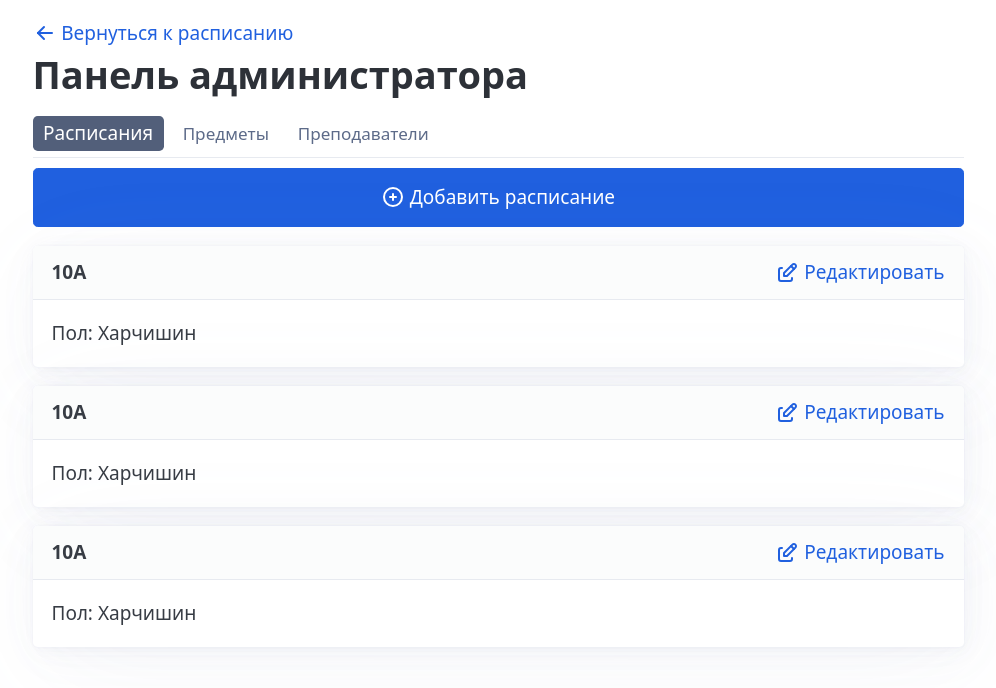
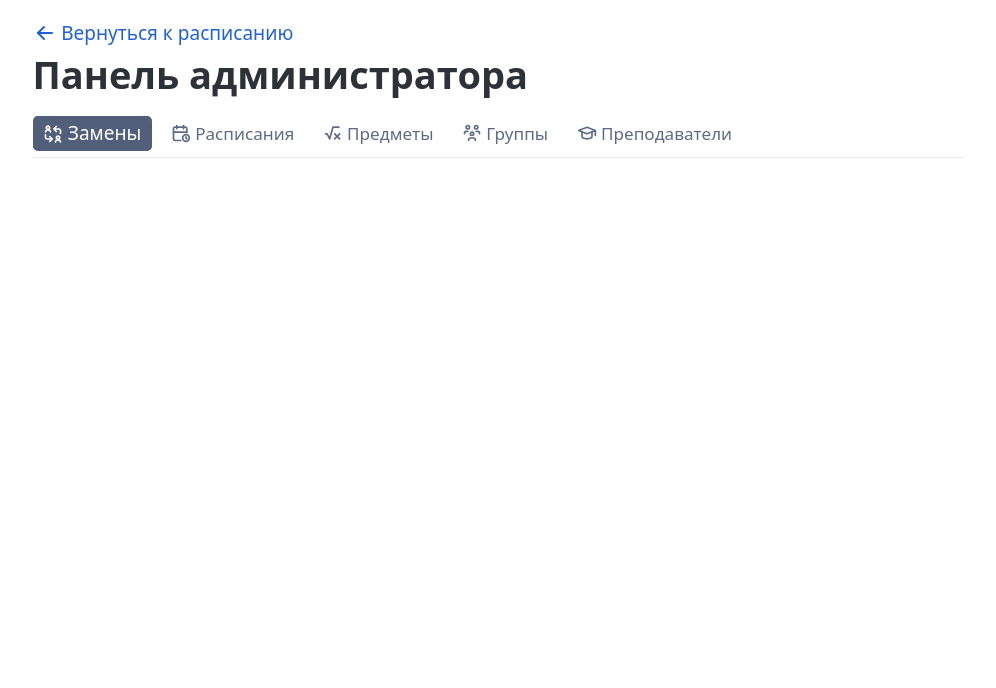
Before and after one commit to pakhrom/school-timetable, a SvelteKit app in the folder web/: page /manage in a window 1280 px wide. Shown: the top 688 px of the page, without its empty margins (142-1138 px from the left). Built offline with nearby package versions, Linux system fonts and the light colour scheme.

Commit message:
feat(web): update navigation bar in /manage

```diff
--- a/web/src/routes/manage/+page.svelte
+++ b/web/src/routes/manage/+page.svelte
@@ -32,11 +32,61 @@
 
 <div class="tabs-container">
 	<button
+		class={['secondary', 'tab', currentTab.tab === 'replacements' ? '' : 'outline']}
+		onclick={() => {
+			currentTab.tab = 'replacements';
+		}}
+	>
+		<svg
+			xmlns="http://www.w3.org/2000/svg"
+			width="20"
+			height="20"
+			viewBox="0 0 24 24"
+			fill="none"
+			stroke="currentColor"
+			stroke-width="2"
+			stroke-linecap="round"
+			stroke-linejoin="round"
+			class="icon icon-tabler icons-tabler-outline icon-tabler-replace-user"
+			><path stroke="none" d="M0 0h24v24H0z" fill="none" /><path
+				d="M21 11v-3c0 -.53 -.211 -1.039 -.586 -1.414c-.375 -.375 -.884 -.586 -1.414 -.586h-6m0 0l3 3m-3 -3l3 -3"
+			/><path
+				d="M3 13.013v3c0 .53 .211 1.039 .586 1.414c.375 .375 .884 .586 1.414 .586h6m0 0l-3 -3m3 3l-3 3"
+			/><path
+				d="M16 16.502c0 .53 .211 1.039 .586 1.414c.375 .375 .884 .586 1.414 .586c.53 0 1.039 -.211 1.414 -.586c.375 -.375 .586 -.884 .586 -1.414c0 -.53 -.211 -1.039 -.586 -1.414c-.375 -.375 -.884 -.586 -1.414 -.586c-.53 0 -1.039 .211 -1.414 .586c-.375 .375 -.586 .884 -.586 1.414z"
+			/><path
+				d="M4 4.502c0 .53 .211 1.039 .586 1.414c.375 .375 .884 .586 1.414 .586c.53 0 1.039 -.211 1.414 -.586c.375 -.375 .586 -.884 .586 -1.414c0 -.53 -.211 -1.039 -.586 -1.414c-.375 -.375 -.884 -.586 -1.414 -.586c-.53 0 -1.039 .211 -1.414 .586c-.375 .375 -.586 .884 -.586 1.414z"
+			/><path
+				d="M21 21.499c0 -.53 -.211 -1.039 -.586 -1.414c-.375 -.375 -.884 -.586 -1.414 -.586h-2c-.53 0 -1.039 .211 -1.414 .586c-.375 .375 -.586 .884 -.586 1.414"
+			/><path
+				d="M9 9.499c0 -.53 -.211 -1.039 -.586 -1.414c-.375 -.375 -.884 -.586 -1.414 -.586h-2c-.53 0 -1.039 .211 -1.414 .586c-.375 .375 -.586 .884 -.586 1.414"
+			/></svg
+		>
+		Замены
+	</button>
+	<button
 		class={['secondary', 'tab', currentTab.tab === 'timetables' ? '' : 'outline']}
 		onclick={() => {
 			currentTab.tab = 'timetables';
 		}}
 	>
+		<svg
+			xmlns="http://www.w3.org/2000/svg"
+			width="20"
+			height="20"
+			viewBox="0 0 24 24"
+			fill="none"
+			stroke="currentColor"
+			stroke-width="2"
+			stroke-linecap="round"
+			stroke-linejoin="round"
+			class="icon icon-tabler icons-tabler-outline icon-tabler-calendar-time"
+			><path stroke="none" d="M0 0h24v24H0z" fill="none" /><path
+				d="M11.795 21h-6.795a2 2 0 0 1 -2 -2v-12a2 2 0 0 1 2 -2h12a2 2 0 0 1 2 2v4"
+			/><path d="M18 18m-4 0a4 4 0 1 0 8 0a4 4 0 1 0 -8 0" /><path d="M15 3v4" /><path
+				d="M7 3v4"
+			/><path d="M3 11h16" /><path d="M18 16.496v1.504l1 1" /></svg
+		>
 		Расписания
 	</button>
 	<button
@@ -45,7 +95,49 @@
 			currentTab.tab = 'subjects';
 		}}
 	>
+		<svg
+			xmlns="http://www.w3.org/2000/svg"
+			width="20"
+			height="20"
+			viewBox="0 0 24 24"
+			fill="none"
+			stroke="currentColor"
+			stroke-width="2"
+			stroke-linecap="round"
+			stroke-linejoin="round"
+			class="icon icon-tabler icons-tabler-outline icon-tabler-math"
+			><path stroke="none" d="M0 0h24v24H0z" fill="none" /><path d="M19 5h-7l-4 14l-3 -6h-2" /><path
+				d="M14 13l6 6"
+			/><path d="M14 19l6 -6" /></svg
+		>
 		Предметы
+	</button>
+	<button
+		class={['secondary', 'tab', currentTab.tab === 'groups' ? '' : 'outline']}
+		onclick={() => {
+			currentTab.tab = 'groups';
+		}}
+	>
+		<svg
+			xmlns="http://www.w3.org/2000/svg"
+			width="20"
+			height="20"
+			viewBox="0 0 24 24"
+			fill="none"
+			stroke="currentColor"
+			stroke-width="2"
+			stroke-linecap="round"
+			stroke-linejoin="round"
+			class="icon icon-tabler icons-tabler-outline icon-tabler-users-group"
+			><path stroke="none" d="M0 0h24v24H0z" fill="none" /><path
+				d="M10 13a2 2 0 1 0 4 0a2 2 0 0 0 -4 0"
+			/><path d="M8 21v-1a2 2 0 0 1 2 -2h4a2 2 0 0 1 2 2v1" /><path
+				d="M15 5a2 2 0 1 0 4 0a2 2 0 0 0 -4 0"
+			/><path d="M17 10h2a2 2 0 0 1 2 2v1" /><path d="M5 5a2 2 0 1 0 4 0a2 2 0 0 0 -4 0" /><path
+				d="M3 13v-1a2 2 0 0 1 2 -2h2"
+			/></svg
+		>
+		Группы
 	</button>
 	<button
 		class={['secondary', 'tab', currentTab.tab === 'teachers' ? '' : 'outline']}
@@ -53,13 +145,28 @@
 			currentTab.tab = 'teachers';
 		}}
 	>
+		<svg
+			xmlns="http://www.w3.org/2000/svg"
+			width="20"
+			height="20"
+			viewBox="0 0 24 24"
+			fill="none"
+			stroke="currentColor"
+			stroke-width="2"
+			stroke-linecap="round"
+			stroke-linejoin="round"
+			class="icon icon-tabler icons-tabler-outline icon-tabler-school"
+			><path stroke="none" d="M0 0h24v24H0z" fill="none" /><path
+				d="M22 9l-10 -4l-10 4l10 4l10 -4v6"
+			/><path d="M6 10.6v5.4a6 3 0 0 0 12 0v-5.4" /></svg
+		>
 		Преподаватели
 	</button>
 	<span class="tab hidden">I</span>
 </div>
 <hr />
 
-{#if currentTab.tab === 'timetables'}
+{#if currentTab.tab === 'replacements'}{:else if currentTab.tab === 'timetables'}
 	<a role="button" href="/manage/subject">
 		<svg
 			xmlns="http://www.w3.org/2000/svg"
@@ -157,7 +264,7 @@
 			</div>
 		</article>
 	{/each}
-{:else if currentTab.tab === 'teachers'}
+{:else if currentTab.tab === 'groups'}{:else if currentTab.tab === 'teachers'}
 	<a role="button" href="/manage/teacher">
 		<svg
 			xmlns="http://www.w3.org/2000/svg"
@@ -226,6 +333,7 @@
 		gap: 0.5em;
 
 		height: 2em;
+		overflow-x: auto;
 	}
 
 	.tab {
--- a/web/src/routes/manage/shared.svelte.ts
+++ b/web/src/routes/manage/shared.svelte.ts
@@ -1,3 +1,5 @@
-export const currentTab: { tab: 'timetables' | 'subjects' | 'teachers' } = $state({
-	tab: 'timetables' // sadly, an exported state must be an object , because you cannot assign to exported variables
+export const currentTab: {
+	tab: 'replacements' | 'timetables' | 'groups' | 'subjects' | 'teachers';
+} = $state({
+	tab: 'replacements' // sadly, an exported state must be an object , because you cannot assign to exported variables
 });
```
